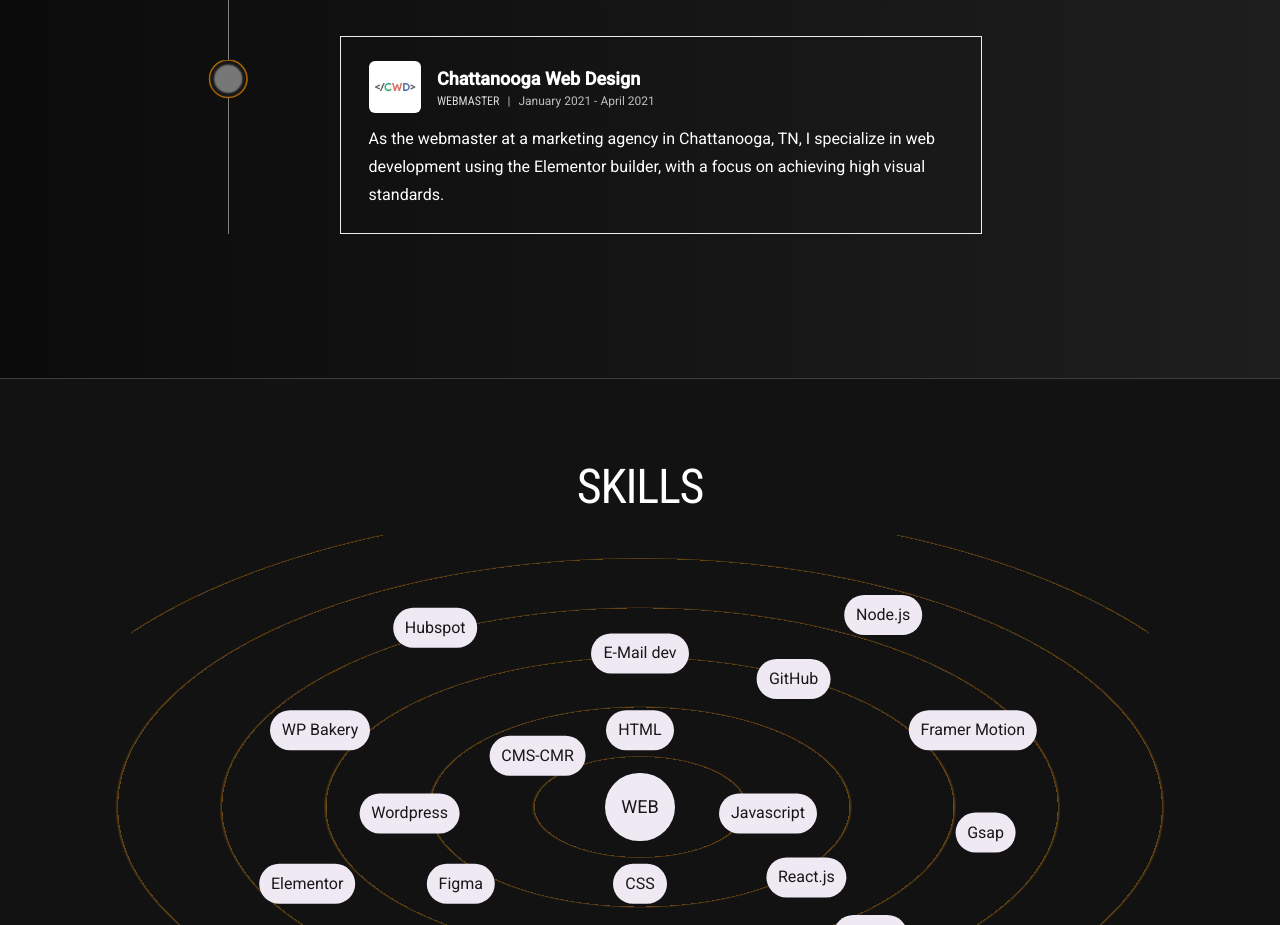
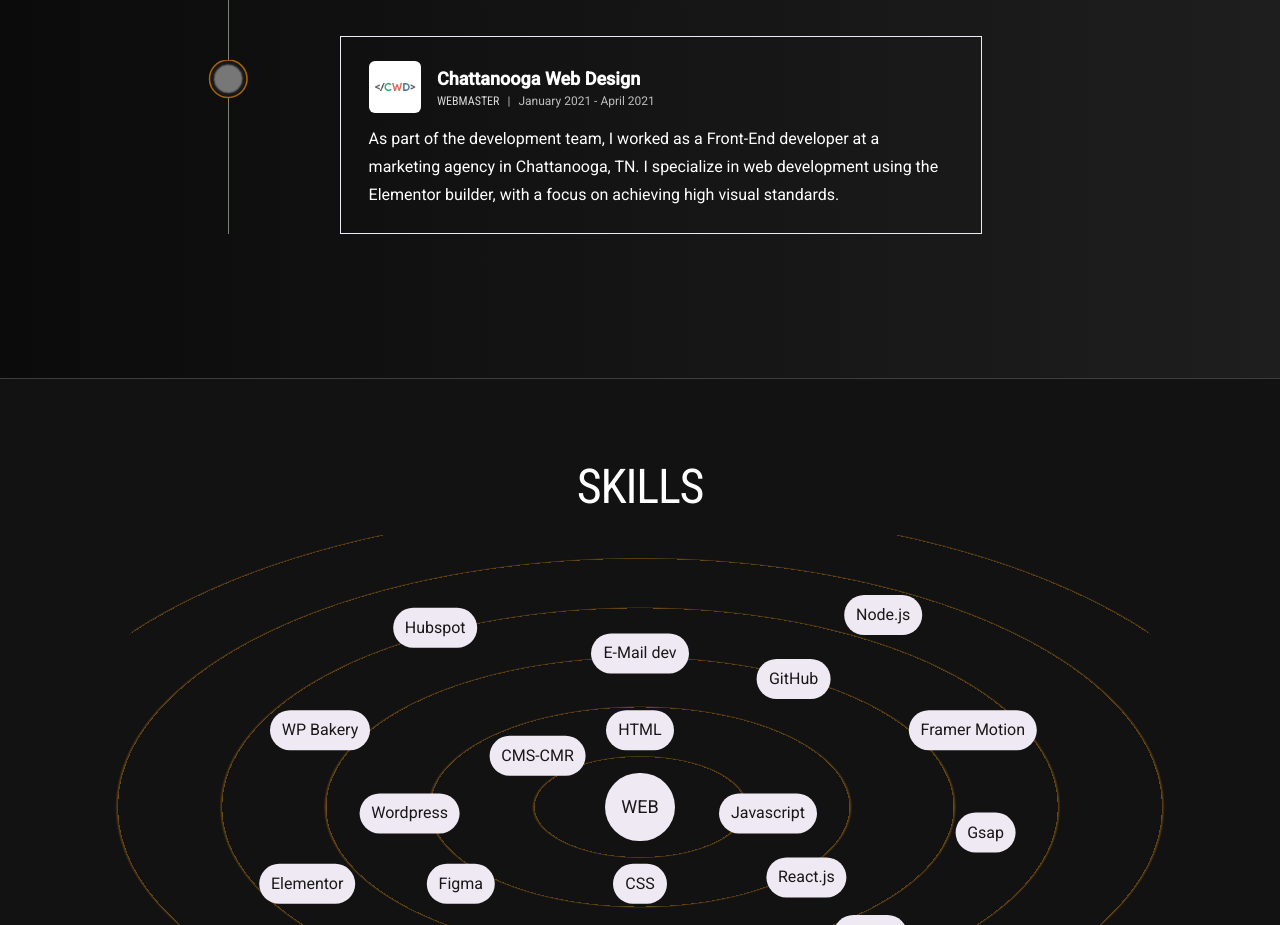
Before and after one commit to jor-g-r/portfolio-Jorge-Rondon, a Next.js app in the folder portfolio/: page / in a window 1280 px wide. Shown: the part 2340-3265 px from the top of the page. Built offline with nearby package versions, Linux system fonts and the light colour scheme.

Commit message:
Chattanooga experience corrected

```diff
--- a/portfolio/src/app/components/Experience.tsx
+++ b/portfolio/src/app/components/Experience.tsx
@@ -155,8 +155,8 @@ const Experience = () => {
                         siteUrl='https://www.chattanoogawebdesign.com/'
                         position='Webmaster'
                         time='january 2021 - april 2021'
-                        description={`As the webmaster at a marketing agency in Chattanooga, TN, I specialize in web development using the Elementor builder,
-                                      with a focus on achieving high visual standards.`}
+                        description={`As part of the development team, I worked as a Front-End developer at a marketing agency in Chattanooga, TN.
+                                      I specialize in web development using the Elementor builder, with a focus on achieving high visual standards.`}
                         />
 
                     </ul>
```
